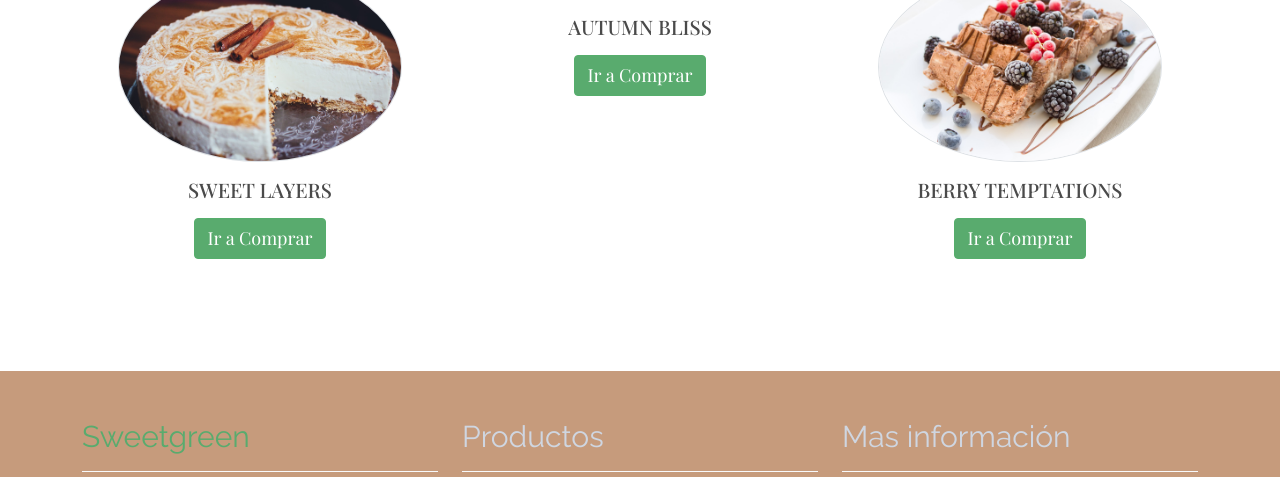
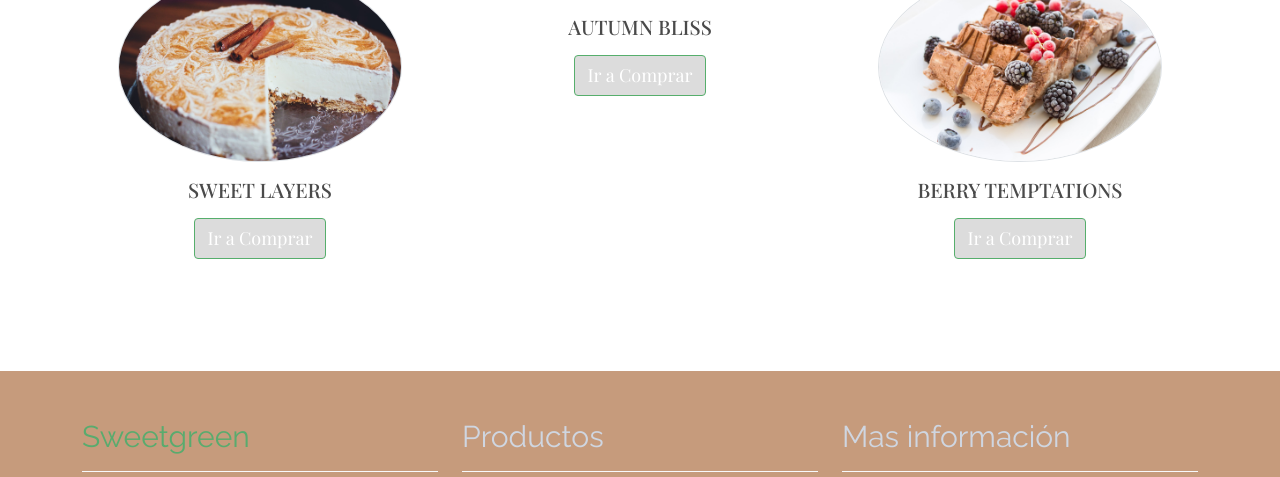
Before and after one commit to DannaOrellano/Proyecto-bootcamp, a plain HTML site: page index.html in a window 1280 px wide. Shown: the part 873-1350 px from the top of the page. Drawn offline with nearby package versions, Linux system fonts and the light colour scheme; a web font is replaced by a local one.

Commit message:
Update templatemo.css

```diff
--- a/assets/css/templatemo.css
+++ b/assets/css/templatemo.css
@@ -64,7 +64,7 @@ body, ul, li, p, a, label, input, div {
 /* .bg-black { background-color: #1d242d !important;} */
 .bg-success { background-color: #59ab6e !important;}
 .btn-success {
-  background-color: #59ab6e !important;
+  background-color: #dcdcdc !important;
   border-color: #56ae6c !important;
 }
 .pagination .page-link:hover {color: #000;}
```
